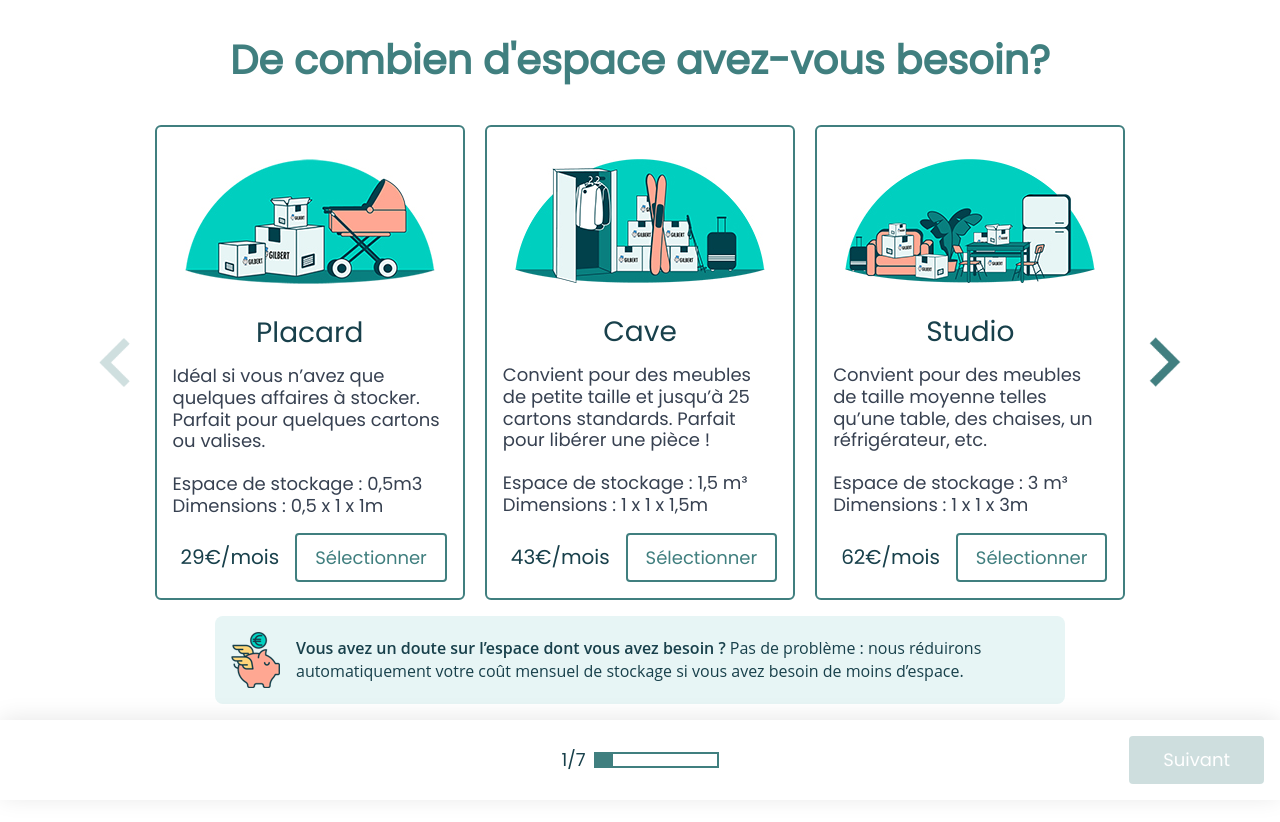
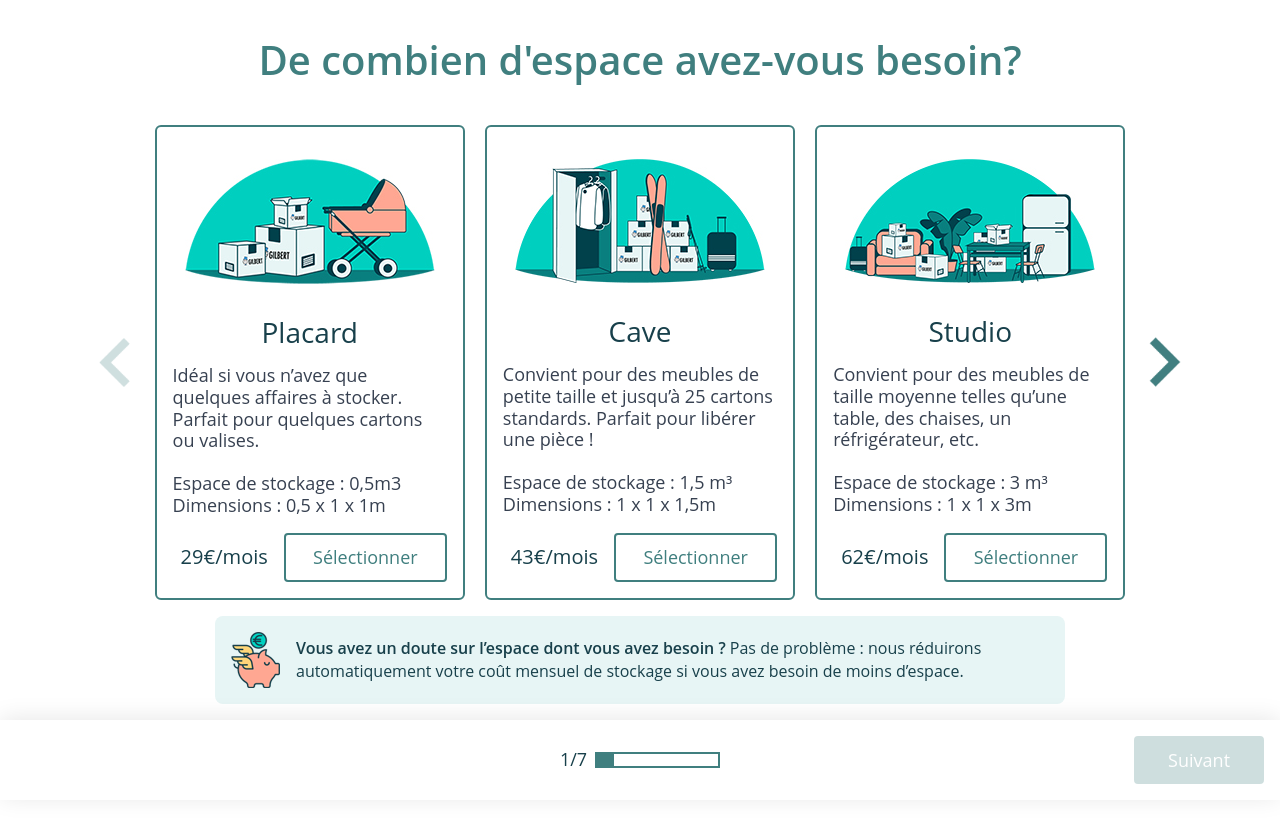
Before and after one commit to gilbert-stockage/plugin-formulaire, a Vue app: page / in a window 1280 px wide. Shown: the top 822 px of the page. Built offline with nearby package versions, Linux system fonts and the light colour scheme.

Commit message:
corrections polices

```diff
--- a/src/App.vue
+++ b/src/App.vue
@@ -345,7 +345,7 @@ export default {
 @import url('https://fonts.googleapis.com/css2?family=Poppins:wght@200;300;400&display=swap');
 
   .Plugin-Gilbert-Main {
-    font-family: 'Poppins', sans-serif;
+    font-family: Open Sans,sans-serif;
     line-height: 1.42;
     color: #18404B;
   }
@@ -430,6 +430,7 @@ export default {
     font-size: 40px;
     padding-bottom: 20px;
     color: #407F7F;
+    font-family: Open Sans,sans-serif;
   }
 
   @media (max-width: 768px) {
@@ -443,8 +444,13 @@ export default {
     line-height: 1.2;
     font-weight: 400;
   }
+
   .text-reassurance {
     font-size: 16px!important;
+  }
+
+  .text-price {
+    font-size: 24px!important;
   }
 
   .text-base-lg {
@@ -460,6 +466,7 @@ export default {
   .text-card-title {
     font-size: 28px!important;
     line-height: 1.2;
+    font-family: Open Sans,sans-serif;
   }
 
   @media (max-width: 768px) {
```
